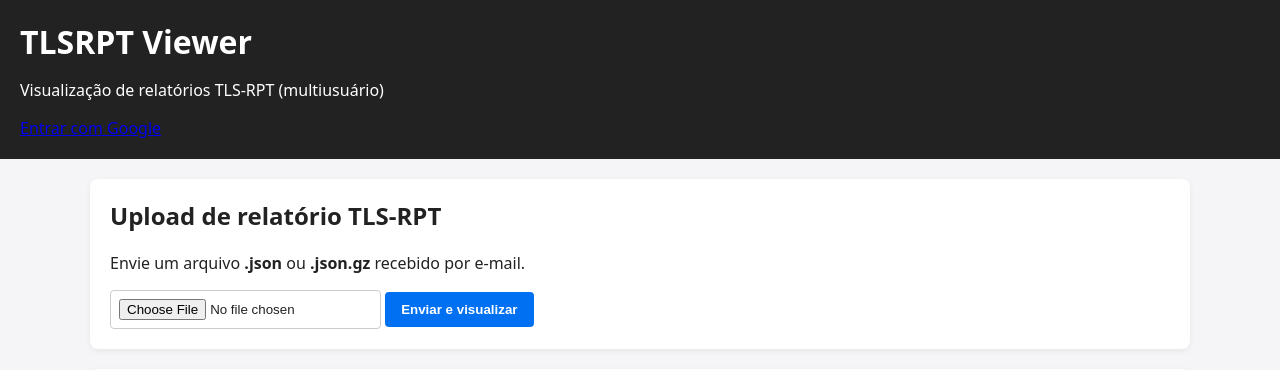
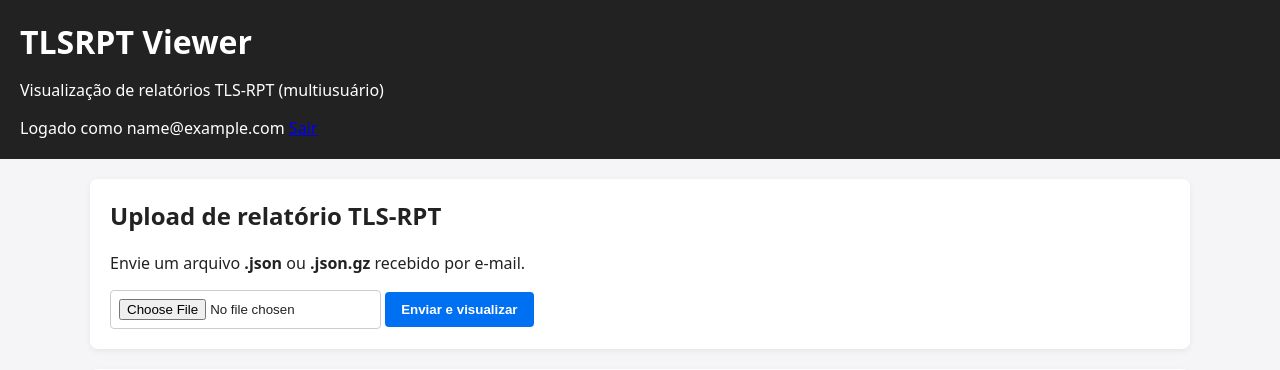
Before and after one commit to raulmottajr/tlsrpt-viewer, a Flask app: page / in a window 1280 px wide. Shown: the top 370 px of the page. Run offline with Flask 3, Linux system fonts and the light colour scheme; the visitor is signed in with stand-in values (Sample User, id 1); some libraries are stand-ins or nearby versions.

Commit message:
Refactor header and user authentication display

```diff
--- a/templates/base.html
+++ b/templates/base.html
@@ -7,15 +7,20 @@
 </head>
 <body>
 <header>
+    <div class="header-top">
+        <div>
             <h1>TLSRPT Viewer</h1>
             <p>Visualização de relatórios TLS-RPT (multiusuário)</p>
+        </div>
         <div class="user-bar">
-        {% if session.user %}
-            <span>Logado como {{ session.user.email }}</span>
+            {% if session.get('user_id') %}
+                <span>Logado como {{ session.get('user_email') }}</span>
                 <a href="{{ url_for('logout') }}">Sair</a>
             {% else %}
-            <a href="{{ url_for('login') }}">Entrar com Google</a>
+                <a href="{{ url_for('login') }}">Entrar</a>
+                <a href="{{ url_for('register') }}">Registrar</a>
             {% endif %}
+        </div>
     </div>
 </header>
 
```
Lines whose indentation alone changed are shown as unchanged.
